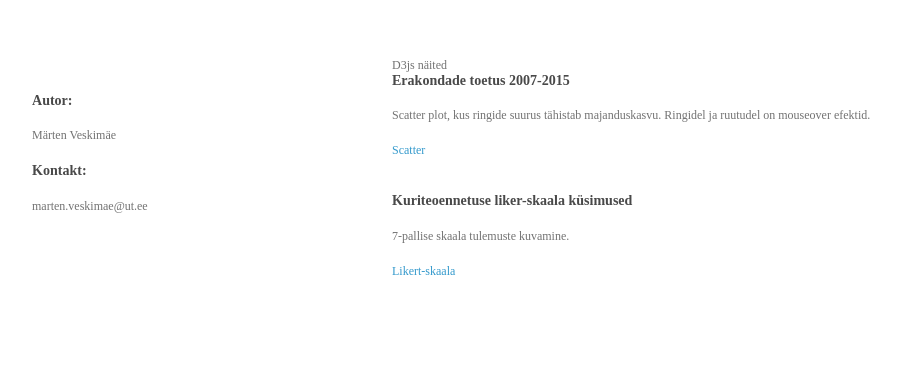
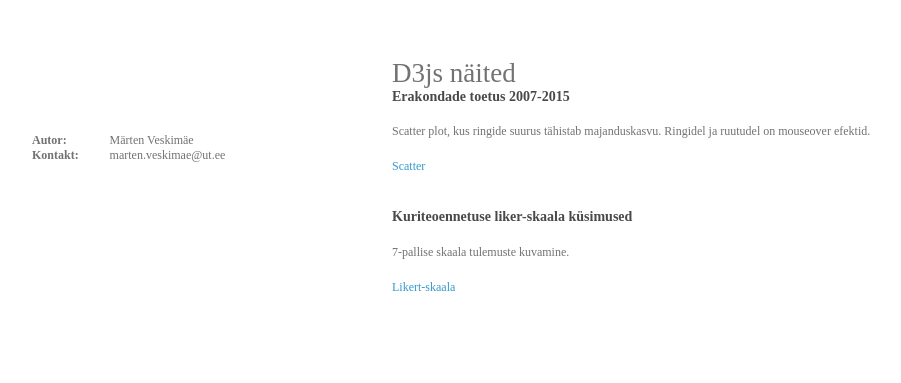
Before and after one commit to martenveskimae/d3, a plain HTML site: page index.html in a window 1280 px wide. Shown: the whole page, without its empty margins (178-1079 px from the left). Drawn offline with Linux system fonts and the light colour scheme.

Commit message:
Update index.html

```diff
--- a/index.html
+++ b/index.html
@@ -10,6 +10,13 @@
     body {
     font: 12px "American Typewriter Light", Baskerville;
     }
+    table, tr, td {
+    padding: 0px;
+    border: 0px;
+    }
+    #title{
+    font-size: 27px;
+    }
     </style>
     <meta name="viewport" content="width=device-width">
     <!--[if lt IE 9]>
@@ -19,12 +26,13 @@
   <body>
     <div class="wrapper">
       <header>
-        </br>
-        <p><h3>Autor:</h3>Märten Veskimäe</p>
-        <p><h3>Kontakt:</h3>marten.veskimae@ut.ee</p>
+        </br></br></br></br></br>
+        <table><tr><td>
+        <b>Autor:</b></td><td>Märten Veskimäe</td></tr><tr><td>
+        <b>Kontakt:</b></td><td>marten.veskimae@ut.ee</td></tr></table>
       </header>
       <section>
-<h>D3js näited</h>
+<h id="title">D3js näited</h>
 </br>
 <h3>Erakondade toetus 2007-2015</h3>
 <p>Scatter plot, kus ringide suurus tähistab majanduskasvu. Ringidel ja ruutudel on mouseover efektid.</p>
```
